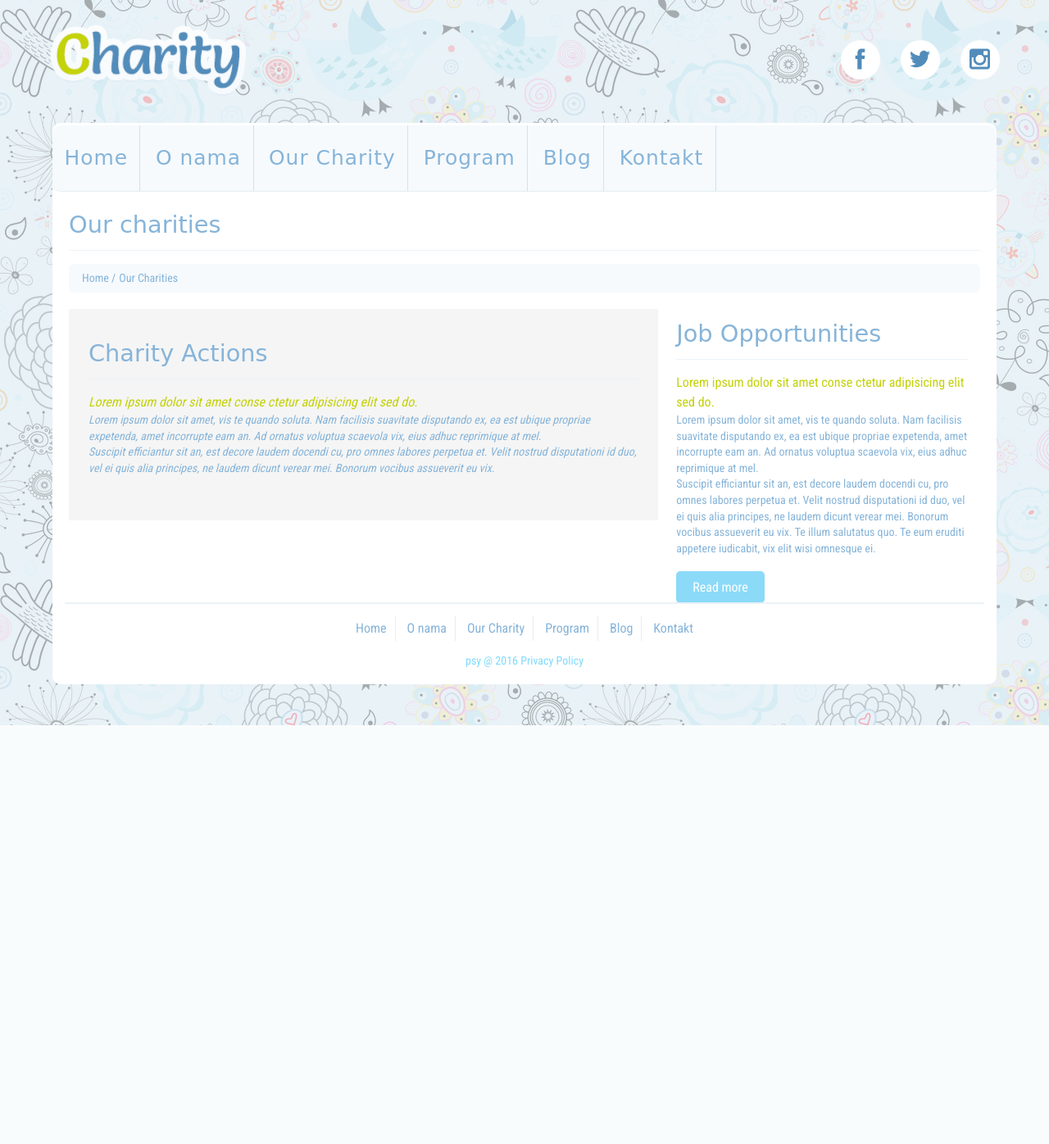
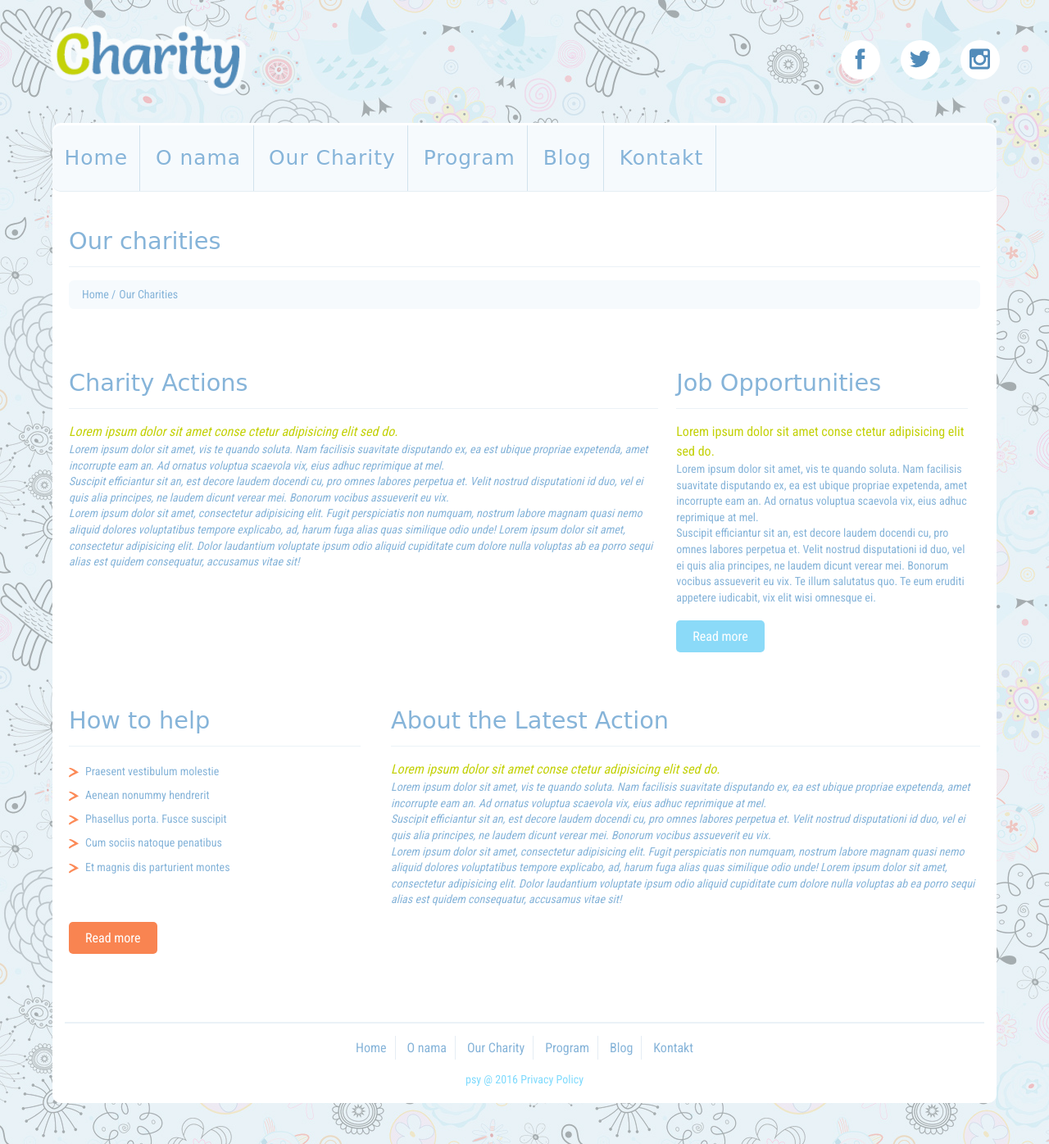
Before and after one commit to aleksandarbatin/pstherapy-dev, a PHP site: page /our-charities.html in a window 1280 px wide. Shown: the whole page at 82% size. Before the commit the page ends 885 px from the top, so only its background shows below. Run offline with PHP 8.4, Linux system fonts and the light colour scheme; some web fonts are replaced.

Commit message:
our charities

```diff
--- a/app/assets/css/main.css
+++ b/app/assets/css/main.css
@@ -42,7 +42,7 @@
 =====================*/
 @import url(https://fonts.googleapis.com/css?family=Roboto+Condensed:300,400,700);
 html, body, div, span, applet, object, iframe,
-h1, h2, h3, h4, h5, h6, p, blockquote, pre,
+h1, h2, h3, h4, h5, h6, p, .content_block ul li, .content_block--wider ul li, .content_block--faqs ul li, blockquote, pre,
 a, abbr, acronym, address, big, cite, code,
 del, dfn, em, img, ins, kbd, q, s, samp,
 small, strike, strong, sub, sup, tt, var,
@@ -238,7 +238,7 @@ u {
     font-family: Salsa, cursive;
     font-size: 2rem;
     color: #fff; }
-  .colorTeaser_box .colorTeaser_box_text p {
+  .colorTeaser_box .colorTeaser_box_text p, .colorTeaser_box .colorTeaser_box_text .content_block ul li, .content_block ul .colorTeaser_box .colorTeaser_box_text li, .colorTeaser_box .colorTeaser_box_text .content_block--wider ul li, .content_block--wider ul .colorTeaser_box .colorTeaser_box_text li, .colorTeaser_box .colorTeaser_box_text .content_block--faqs ul li, .content_block--faqs ul .colorTeaser_box .colorTeaser_box_text li {
     clear: both;
     font-family: "Roboto Condensed", sans-serif;
     font-size: 0.9rem;
@@ -250,8 +250,8 @@ u {
 ----- CONTENT BLOCK
 ===========================*/
 .content {
-  padding: 10px 20px;
-  margin-bottom: 50px; }
+  padding: 30px 20px;
+  margin-bottom: 3rem; }
 
 .content_title {
   font-family: Salsa, cursive;
@@ -262,43 +262,59 @@ u {
   margin-bottom: 1rem;
   border-bottom: 1px solid #ebf2f7; }
 
-.content_block, .content_block--wider, .content_block--right, .content_block--faqs {
+.content_block, .content_block--wider, .content_block--faqs {
   display: inline-block;
   width: 32%;
-  height: auto; }
-  .content_block .content_block_subtitle, .content_block--wider .content_block_subtitle, .content_block--right .content_block_subtitle, .content_block--faqs .content_block_subtitle {
+  height: auto;
+  margin-bottom: 4rem; }
+  .content_block .content_block_subtitle, .content_block--wider .content_block_subtitle, .content_block--faqs .content_block_subtitle {
     font-family: "Roboto Condensed", sans-serif;
     font-size: 1rem;
     line-height: 1.5;
     color: #c3d108; }
-  .content_block .content_block_text, .content_block--wider .content_block_text, .content_block--right .content_block_text, .content_block--faqs .content_block_text {
+  .content_block .content_block_text, .content_block--wider .content_block_text, .content_block--faqs .content_block_text {
     margin-bottom: 30px; }
-  .content_block p, .content_block--wider p, .content_block--right p, .content_block--faqs p {
+  .content_block p, .content_block--wider p, .content_block--faqs p, .content_block ul li, .content_block--wider ul li, .content_block--faqs ul li {
     font-family: "Roboto Condensed", sans-serif;
     font-size: 0.875rem;
     line-height: 1.4;
     color: #86b4d9; }
-  .content_block .btn-read, .content_block--wider .btn-read, .content_block--right .btn-read, .content_block--faqs .btn-read {
+  .content_block .btn-read, .content_block--wider .btn-read, .content_block--faqs .btn-read {
     background-color: #d1e102;
     color: #fff;
     font-family: "Roboto Condensed", sans-serif;
     padding: 10px 20px;
     border-radius: 5px; }
-  .content_block .datemini, .content_block--wider .datemini, .content_block--right .datemini, .content_block--faqs .datemini {
+  .content_block .datemini, .content_block--wider .datemini, .content_block--faqs .datemini {
     color: #FC8A58; }
   .content_block--wider {
     float: left !important;
     margin-bottom: 1.5rem;
     padding: 1.5rem;
-    background-color: #f5f5f5;
     width: 64.66%; }
     .content_block--wider .content_block_text {
       font-style: italic; }
+    .content_block--wider.darkBg {
+      background-color: #f5f5f5; }
   .content_block--right {
     float: right !important; }
+  .content_block--left {
+    float: left !important; }
   .content_block--faqs {
     width: 80%;
     margin: 0 auto; }
+  .content_block ul, .content_block--wider ul, .content_block--faqs ul {
+    margin-bottom: 4rem; }
+  .content_block ul li, .content_block--wider ul li, .content_block--faqs ul li {
+    display: block;
+    padding: 0.3rem 0; }
+    .content_block ul li:before, .content_block--wider ul li:before, .content_block--faqs ul li:before {
+      position: relative;
+      top: 3px;
+      width: 12px;
+      height: 12px;
+      margin-right: 8px;
+      content: url("../../assets/img/list_arr1.png"); }
 
 .content_block_minibox {
   overflow: hidden;
@@ -311,16 +327,16 @@ u {
     width: 70%;
     clear: both; }
 
-.content_block:nth-of-type(1), .content_block--wider:nth-of-type(1), .content_block--right:nth-of-type(1), .content_block--faqs:nth-of-type(1) {
+.content_block:nth-of-type(1), .content_block--wider:nth-of-type(1), .content_block--faqs:nth-of-type(1) {
   float: left;
   margin-right: 2%; }
 
-.content_block:nth-of-type(2) .btn-read, .content_block--wider:nth-of-type(2) .btn-read, .content_block--right:nth-of-type(2) .btn-read, .content_block--faqs:nth-of-type(2) .btn-read {
+.content_block:nth-of-type(2) .btn-read, .content_block--wider:nth-of-type(2) .btn-read, .content_block--faqs:nth-of-type(2) .btn-read {
   background-color: #8bdaf8; }
 
-.content_block:nth-of-type(3), .content_block--wider:nth-of-type(3), .content_block--right:nth-of-type(3), .content_block--faqs:nth-of-type(3) {
+.content_block:nth-of-type(3), .content_block--wider:nth-of-type(3), .content_block--faqs:nth-of-type(3) {
   float: right; }
-  .content_block:nth-of-type(3) .btn-read, .content_block--wider:nth-of-type(3) .btn-read, .content_block--right:nth-of-type(3) .btn-read, .content_block--faqs:nth-of-type(3) .btn-read {
+  .content_block:nth-of-type(3) .btn-read, .content_block--wider:nth-of-type(3) .btn-read, .content_block--faqs:nth-of-type(3) .btn-read {
     background-color: #f98451; }
 
 /*========================
@@ -501,7 +517,7 @@ u {
   font-size: 2rem;
   color: #FC8A58; }
 
-.slider_content_text p {
+.slider_content_text p, .slider_content_text .content_block ul li, .content_block ul .slider_content_text li, .slider_content_text .content_block--wider ul li, .content_block--wider ul .slider_content_text li, .slider_content_text .content_block--faqs ul li, .content_block--faqs ul .slider_content_text li {
   margin-bottom: 25px;
   font-family: "Roboto Condensed", sans-serif;
   font-size: 1rem;
@@ -728,6 +744,9 @@ u {
       color: black;
       opacity: 0.75; }
 
+.activities .content_block--wider {
+  padding: 0; }
+
 /*=====================
 ----- PAGE - ABOUT
 ======================*/
@@ -746,7 +765,7 @@ u {
     font-size: 1rem;
     line-height: 1.5;
     color: #c3d108; }
-  .team_block p {
+  .team_block p, .team_block .content_block ul li, .content_block ul .team_block li, .team_block .content_block--wider ul li, .content_block--wider ul .team_block li, .team_block .content_block--faqs ul li, .content_block--faqs ul .team_block li {
     font-family: "Roboto Condensed", sans-serif;
     font-size: 0.875rem;
     line-height: 1.4;
--- a/app/our-charities.html
+++ b/app/our-charities.html
@@ -72,14 +72,15 @@
 					<li>Our Charities</li>
 				</ul>
 			</div>
-
-			<div class="content">
+			<!-- MAIN CONTENT -->
+			<div class="content activities">
 				<div class="content_block--wider">
 					<h3 class="content_title">Charity Actions</h3>
 					<div class="content_block_text">
 						<p class="content_block_subtitle">Lorem ipsum dolor sit amet conse ctetur adipisicing elit sed do.</p>
 						<p>Lorem ipsum dolor sit amet, vis te quando soluta. Nam facilisis suavitate disputando ex, ea est ubique propriae expetenda, amet incorrupte eam an. Ad ornatus voluptua scaevola vix, eius adhuc reprimique at mel.</p>
 						<p>Suscipit efficiantur sit an, est decore laudem docendi cu, pro omnes labores perpetua et. Velit nostrud disputationi id duo, vel ei quis alia principes, ne laudem dicunt verear mei. Bonorum vocibus assueverit eu vix.</p>
+						<p>Lorem ipsum dolor sit amet, consectetur adipisicing elit. Fugit perspiciatis non numquam, nostrum labore magnam quasi nemo aliquid dolores voluptatibus tempore explicabo, ad, harum fuga alias quas similique odio unde! Lorem ipsum dolor sit amet, consectetur adipisicing elit. Dolor laudantium voluptate ipsum odio aliquid cupiditate cum dolore nulla voluptas ab ea porro sequi alias est quidem consequatur, accusamus vitae sit!</p>
 					</div>
 				</div>
 
@@ -92,13 +93,37 @@
 					</div>
 					<a href="#" class="btn-read">Read more</a>
 				</div>
+
+				<div class="content_block content_block--left">
+					<h3 class="content_title">How to help</h3>
+					<ul>
+						<li>Praesent vestibulum molestie</li>
+						<li>Aenean nonummy hendrerit</li>
+						<li>Phasellus porta. Fusce suscipit</li>
+						<li>Cum sociis natoque penatibus</li>
+						<li>Et magnis dis parturient montes</li>
+					</ul>
+					<a href="#" class="btn-read">Read more</a>
+				</div>
+
+				<div class="content_block--wider content_block--right">
+					<h3 class="content_title">About the Latest Action</h3>
+					<div class="content_block_text">
+						<p class="content_block_subtitle">Lorem ipsum dolor sit amet conse ctetur adipisicing elit sed do.</p>
+						<p>Lorem ipsum dolor sit amet, vis te quando soluta. Nam facilisis suavitate disputando ex, ea est ubique propriae expetenda, amet incorrupte eam an. Ad ornatus voluptua scaevola vix, eius adhuc reprimique at mel.</p>
+						<p>Suscipit efficiantur sit an, est decore laudem docendi cu, pro omnes labores perpetua et. Velit nostrud disputationi id duo, vel ei quis alia principes, ne laudem dicunt verear mei. Bonorum vocibus assueverit eu vix.</p>
+						<p>Lorem ipsum dolor sit amet, consectetur adipisicing elit. Fugit perspiciatis non numquam, nostrum labore magnam quasi nemo aliquid dolores voluptatibus tempore explicabo, ad, harum fuga alias quas similique odio unde! Lorem ipsum dolor sit amet, consectetur adipisicing elit. Dolor laudantium voluptate ipsum odio aliquid cupiditate cum dolore nulla voluptas ab ea porro sequi alias est quidem consequatur, accusamus vitae sit!</p>
+					</div>
+				</div>
+
+
 			</div>
 
 			<div class="footer">
 				<ul class="footer_menu">
-					<li><a href="#">Home</a></li>
-					<li><a href="#">O nama</a></li>
-					<li><a href="#">Our Charity</a></li>
+					<li><a href="index.html">Home</a></li>
+					<li><a href="about.html">O nama</a></li>
+					<li><a href="our-charities.html">Our Charity</a></li>
 					<li><a href="#">Program</a></li>
 					<li><a href="#">Blog</a></li>
 					<li><a href="#">Kontakt</a></li>
--- a/app/scss/components/_content-block.scss
+++ b/app/scss/components/_content-block.scss
@@ -3,8 +3,8 @@
 ===========================*/
 
 .content {
-	padding: 10px 20px;
-	margin-bottom:50px;
+	padding: 30px 20px;
+	margin-bottom: 3rem;
 }
 
 .content_title {
@@ -22,6 +22,7 @@
 	display: inline-block;
 	width:32%;
 	height:auto;
+	margin-bottom: 4rem;
 	.content_block_subtitle {
 		font-family:$textFont;
 		font-size:1rem;
@@ -52,22 +53,45 @@
 			float:left!important;
 			margin-bottom: 1.5rem;
 			padding:1.5rem;
-		background-color: #f5f5f5;
+
 			width:64.66%;
 			.content_block_text {
 			font-style: italic;
 		}
+		&.darkBg {
+			background-color: #f5f5f5;
+		}
 	}
 	&--right {
-		@extend .content_block;
-		float:right!important;
+		float: right!important;
+	}
+	&--left {
+		float: left!important;
 	}
 	&--faqs {
 		@extend .content_block;
 		width:80%;
 		margin:0 auto;
 	}
+	ul {
+		margin-bottom: 4rem;
 	}
+	ul li {
+		display: block;
+		@extend p;
+		padding: 0.3rem 0;
+		&:before {
+			position: relative;
+		    top: 3px;
+		    width: 12px;
+		    height: 12px;
+		    margin-right: 8px;
+		    content: url("../../assets/img/list_arr1.png");
+		}
+	}
+}
+
+
 
 .content_block_minibox {
 	overflow: hidden;
--- a/app/scss/main.scss
+++ b/app/scss/main.scss
@@ -41,6 +41,7 @@
 @import "sliders/slick-theme";
 
 //------PAGES
+@import "pages/ourCharities";
 @import "pages/404Page";
 @import "pages/about";
 @import "pages/StaticPage";
--- /dev/null
+++ b/app/scss/pages/_ourCharities.scss
@@ -0,0 +1,9 @@
+//---------------------------
+//-------------OUR CHARITIES
+//---------------------------
+
+.activities {
+	.content_block--wider {
+		padding: 0;
+	}
+}
--- a/app/scss/pages/_searchPage.scss
+++ /dev/null
@@ -1,3 +0,0 @@
-//-------------------------
-//--------------SEARCH PAGE
-//-------------------------
```
Also changed, not shown: app/testimonials.html (+4 -4 lines), app/assets/img/list_arr1.png (added). Lines whose indentation alone changed are shown as unchanged.
